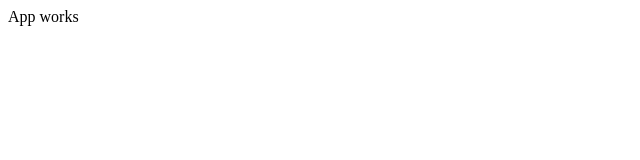
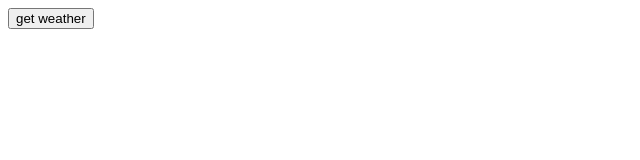
Before and after one commit to sheilaje/forecast, a React (Create React App) app: page / in a window 1280 px wide. Shown: the top 160 px of the page, without its empty margins (0-640 px from the left). Built offline with nearby package versions, Linux system fonts and the light colour scheme.

Commit message:
get weather details on the console

```diff
--- a/src/api.js
+++ b/src/api.js
@@ -1,7 +1,7 @@
 function forecastCall(place='portland') {
-  return fetch(`http://api.apixu.com/v1/current.json?key=0ad69ecb045c4297a0e52409190603&q=${place}`).then(
+  return fetch(`http://api.apixu.com/v1/forecast.json?key=0ad69ecb045c4297a0e52409190603&q=${place}&days=7`).then(
     response => response.json(),
-    error => console.log('An error occured. ', error);
+    error => console.log('An error occured. ', error)
   ).then((json)=> {
     return json
   });
--- a/src/components/App.js
+++ b/src/components/App.js
@@ -1,13 +1,44 @@
 import React, { Component } from 'react';
+import { createForecastAction } from '../actions';
+import ForecastListReducer from '../reducers';
+import { connect } from 'react-redux';
 
 class App extends Component {
+  constructor(props){
+    super(props);
+    this.state = {};
+    this.getForecast = this.getForecast.bind(this);
+  }
+
+  getForecast(){
+    const { dispatch } = this.props;
+    let forecastPromise = createForecastAction();
+    forecastPromise.then((getForecastAction)=>{
+      return dispatch(getForecastAction);
+    })
+  }
+
   render() {
-    return (
-      <div>
-        App works
-      </div>
-    );
+    if(!this.props.forecastWeek){
+      return (
+        <div>
+          <button onClick={this.getForecast}>get weather</button>
+        </div>
+      )
+    } else {
+      return (
+        <div>
+          Got it
+        </div>
+      )
+    }
   }
 }
 
-export default App;
+const mapStateToProps = state => {
+  return {
+    forecastWeek: state.forecastWeek
+  }
+}
+
+export default connect(mapStateToProps)(App);
```
